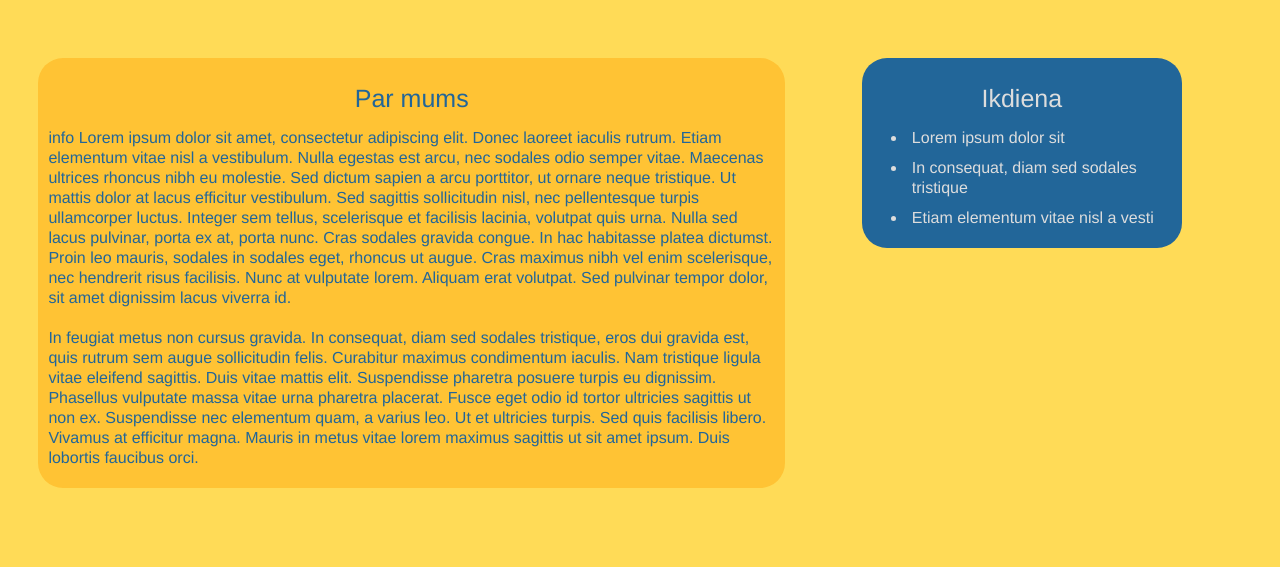
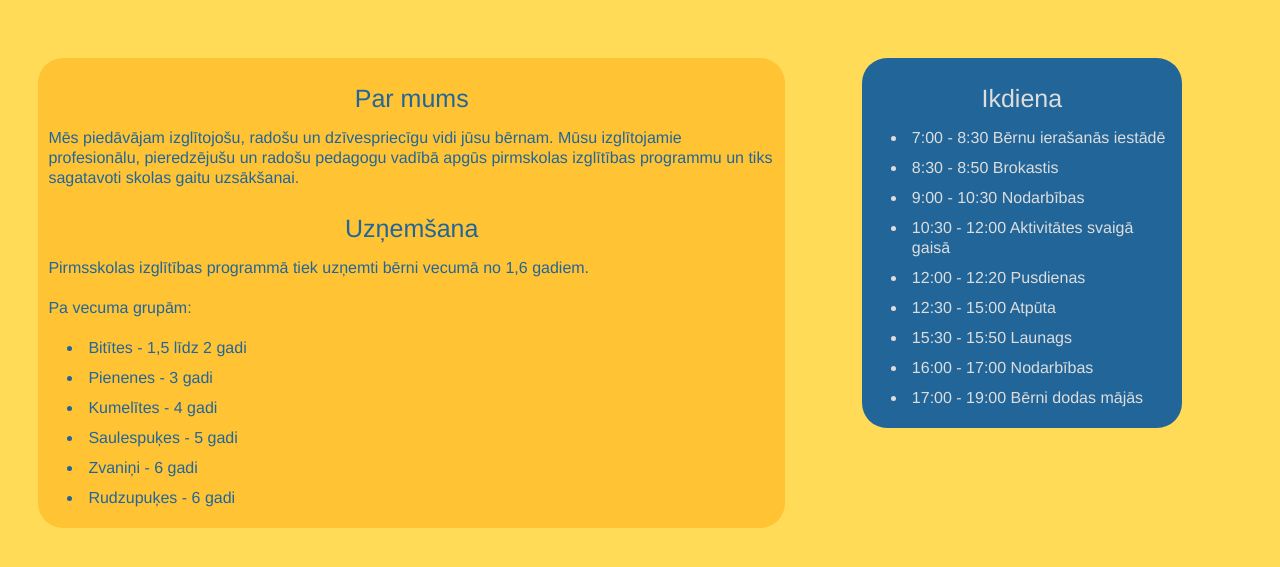
Before and after one commit to akrilaplekis/zvaigznite, a PHP site: page / in a window 1280 px wide. Shown: the part 92-659 px from the top of the page. Run offline with PHP 8.4, Linux system fonts and the light colour scheme.

Commit message:
pieliktas grupas un db conn ar grupam

```diff
--- a/index.css
+++ b/index.css
@@ -99,3 +99,13 @@ div.col-md-3:nth-child(2){
     line-height: 20px;
     border-radius: 4px;
 }
+
+.list2 {
+    color: #226699;
+    text-align: left;
+    padding: 5px;
+    text-decoration: none;
+    font-size: 16px;
+    line-height: 20px;
+    border-radius: 4px;
+}
--- a/index.php
+++ b/index.php
@@ -18,9 +18,12 @@
             <ul class="nav navbar-nav navbar-right">
                 <li class="dropdown"><a class="dropdown-toggle" data-toggle="dropdown" href="#">Grupas<span class="caret"></span></a>
                     <ul class="dropdown-menu">
-                        <li><a href="grupas.php?id=1">Zvaniņi</a></li>
-                        <li><a href="grupas.php?id=2">Bitītes</a></li>
+                        <li><a href="grupas.php?id=1">Bitītes</a></li>
+                        <li><a href="grupas.php?id=2">Pienenes</a></li>
                         <li><a href="grupas.php?id=3">Kumelītes</a></li>
+                        <li><a href="grupas.php?id=4">Saulespuķes</a></li>
+                        <li><a href="grupas.php?id=5">Zvaniņi</a></li>
+                        <li><a href="grupas.php?id=6">Rudzupuķes</a></li>
                     </ul>
                 </li>
                 <li><a href="#">Foto Galerija</a></li>
@@ -35,15 +38,31 @@
         <div class="row">
             <div class="col-md-7">
                 <h1 class="title1">Par mums</h1>
-                <p class="para1">info Lorem ipsum dolor sit amet, consectetur adipiscing elit. Donec laoreet iaculis rutrum. Etiam elementum vitae nisl a vestibulum. Nulla egestas est arcu, nec sodales odio semper vitae. Maecenas ultrices rhoncus nibh eu molestie. Sed dictum sapien a arcu porttitor, ut ornare neque tristique. Ut mattis dolor at lacus efficitur vestibulum. Sed sagittis sollicitudin nisl, nec pellentesque turpis ullamcorper luctus. Integer sem tellus, scelerisque et facilisis lacinia, volutpat quis urna. Nulla sed lacus pulvinar, porta ex at, porta nunc. Cras sodales gravida congue. In hac habitasse platea dictumst. Proin leo mauris, sodales in sodales eget, rhoncus ut augue. Cras maximus nibh vel enim scelerisque, nec hendrerit risus facilisis. Nunc at vulputate lorem. Aliquam erat volutpat. Sed pulvinar tempor dolor, sit amet dignissim lacus viverra id. </p>
-                <p class="para1">In feugiat metus non cursus gravida. In consequat, diam sed sodales tristique, eros dui gravida est, quis rutrum sem augue sollicitudin felis. Curabitur maximus condimentum iaculis. Nam tristique ligula vitae eleifend sagittis. Duis vitae mattis elit. Suspendisse pharetra posuere turpis eu dignissim. Phasellus vulputate massa vitae urna pharetra placerat. Fusce eget odio id tortor ultricies sagittis ut non ex. Suspendisse nec elementum quam, a varius leo. Ut et ultricies turpis. Sed quis facilisis libero. Vivamus at efficitur magna. Mauris in metus vitae lorem maximus sagittis ut sit amet ipsum. Duis lobortis faucibus orci.</p>
+                <p class="para1">Mēs piedāvājam izglītojošu, radošu un dzīvespriecīgu vidi jūsu bērnam. Mūsu izglītojamie profesionālu, pieredzējušu un radošu pedagogu vadībā apgūs pirmskolas izglītības programmu un tiks sagatavoti skolas gaitu uzsākšanai.</p>
+                <h1 class="title1">Uzņemšana</h1>
+                <p class="para1">Pirmsskolas izglītības programmā tiek uzņemti bērni vecumā no 1,6 gadiem.</p>
+                <p class="para1">Pa vecuma grupām:</p>
+                <ul>
+                    <li class="list2">Bitītes - 1,5 līdz 2 gadi</li>
+                    <li class="list2">Pienenes - 3 gadi</li>
+                    <li class="list2">Kumelītes - 4 gadi</li>
+                    <li class="list2">Saulespuķes - 5 gadi</li>
+                    <li class="list2">Zvaniņi - 6 gadi</li>
+                    <li class="list2">Rudzupuķes - 6 gadi</li>
+                </ul>
             </div>
             <div class="col-md-3">
                 <h2 class="title2">Ikdiena</h2>
                 <ul>
-                    <li class="list1">Lorem ipsum dolor sit </li>
-                    <li class="list1">In consequat, diam sed sodales tristique</li>
-                    <li class="list1">Etiam elementum vitae nisl a vesti</li>
+                    <li class="list1">7:00 - 8:30 Bērnu ierašanās iestādē</li>
+                    <li class="list1">8:30 - 8:50 Brokastis</li>
+                    <li class="list1">9:00 - 10:30 Nodarbības</li>
+                    <li class="list1">10:30 - 12:00 Aktivitātes svaigā gaisā</li>
+                    <li class="list1">12:00 - 12:20 Pusdienas</li>
+                    <li class="list1">12:30 - 15:00 Atpūta</li>
+                    <li class="list1">15:30 - 15:50 Launags</li>
+                    <li class="list1">16:00 - 17:00 Nodarbības</li>
+                    <li class="list1">17:00 - 19:00 Bērni dodas mājās</li>
                 </ul>
             </div>
         </div>
```
Also changed, not shown: grupas.php (+31 -43 lines), kontakti.html (+12 -5 lines), log_in.php (+6 -3 lines).
